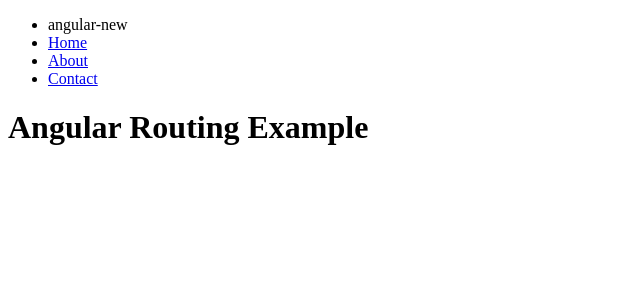
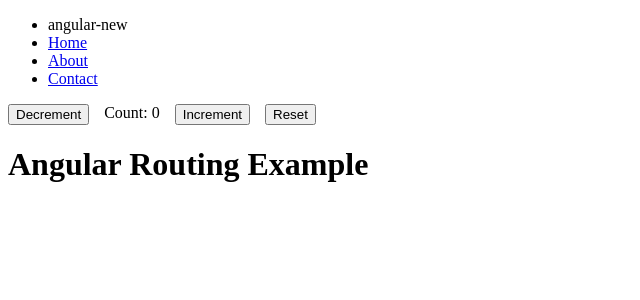
Before and after one commit to metin-gercek/angular-new, an Angular app: page / in a window 1280 px wide. Shown: the top 300 px of the page, without its empty margins (0-640 px from the left). Built offline with nearby package versions, Linux system fonts and the light colour scheme.

Commit message:
add counter component

```diff
--- a/src/app/app.component.html
+++ b/src/app/app.component.html
@@ -1,4 +1,5 @@
 <app-header [title]="title" />
+<app-counter />
 
 <h1>Angular Routing Example</h1>
 
--- a/src/app/app.component.ts
+++ b/src/app/app.component.ts
@@ -1,10 +1,11 @@
 import { Component } from '@angular/core';
 import { RouterOutlet } from '@angular/router';
 import { HeaderComponent } from './components/header/header.component';
+import { CounterComponent } from './components/counter/counter.component';
 
 @Component({
   selector: 'app-root',
-  imports: [RouterOutlet, HeaderComponent],
+  imports: [RouterOutlet, HeaderComponent, CounterComponent],
   templateUrl: './app.component.html',
   styleUrls: ['./app.component.css']
 })
--- /dev/null
+++ b/src/app/components/counter/counter.component.css
@@ -0,0 +1,4 @@
+.counter {
+    display: flex;
+    gap: 15px;
+}
--- /dev/null
+++ b/src/app/components/counter/counter.component.html
@@ -0,0 +1,8 @@
+<div class="counter">
+    <button (click)="decrement()">Decrement</button>
+    <span>Count: {{ count() }}</span>
+
+    <button (click)="increment()">Increment</button>
+    <button (click)="reset()">Reset</button>
+
+</div>
--- /dev/null
+++ b/src/app/components/counter/counter.component.ts
@@ -0,0 +1,23 @@
+import { Component, signal } from '@angular/core';
+
+@Component({
+  selector: 'app-counter',
+  imports: [],
+  templateUrl: './counter.component.html',
+  styleUrl: './counter.component.css'
+})
+export class CounterComponent {
+  count = signal<number>(0);
+
+  increment() {
+    this.count.update((value) => value + 1);
+  }
+  decrement() {
+    this.count.update((value) => value - 1);
+  }
+  reset() {
+    this.count.set(0);
+  }
+
+
+}
```
Also changed, not shown: 1 other file (tests, documents, lock files or other folders).
